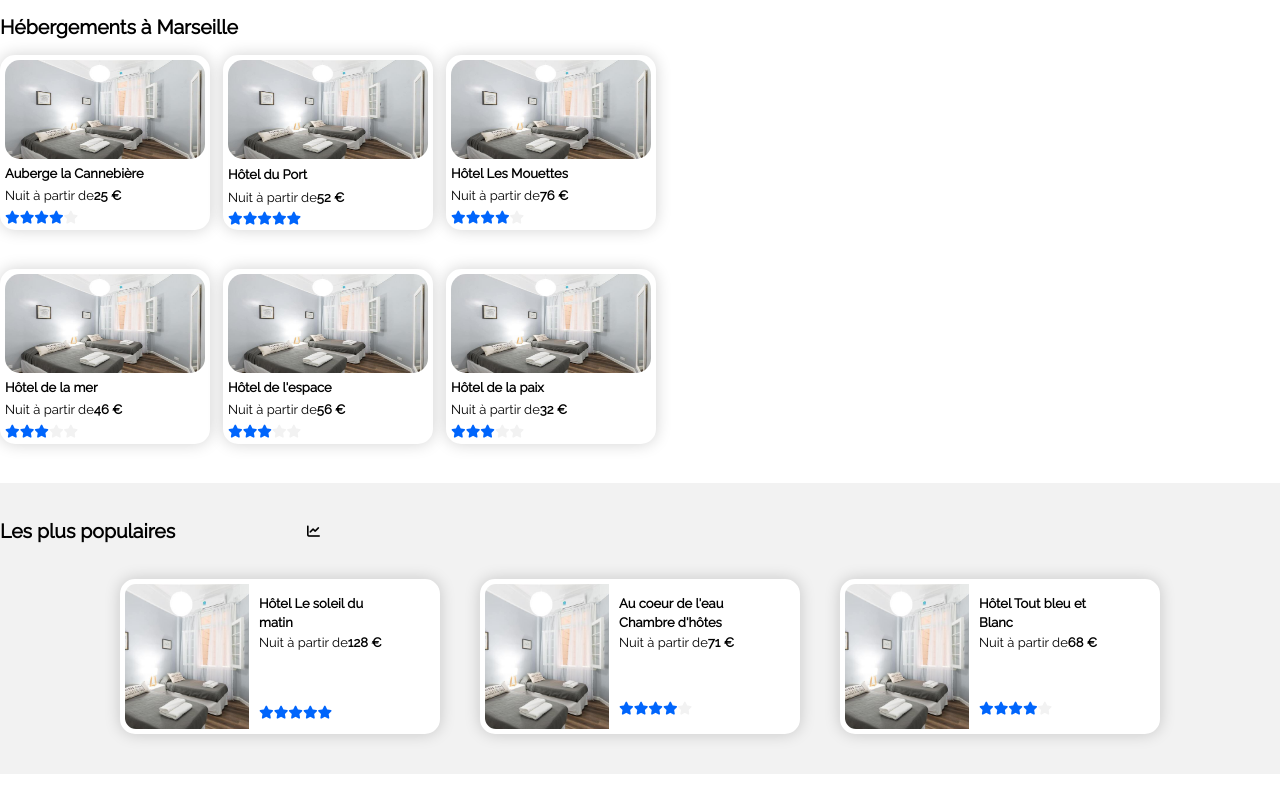
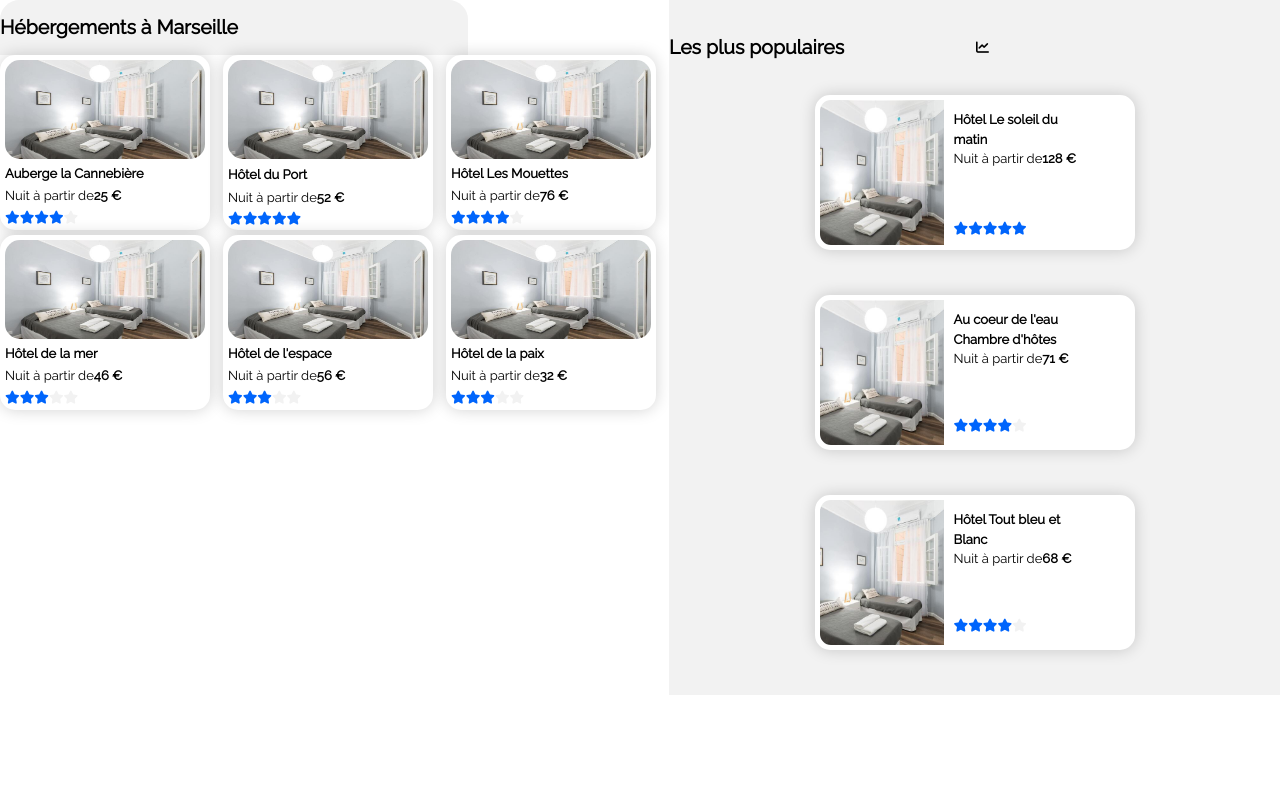
Before and after one commit to Samy9524/OpenClassRoomProject, a plain HTML site: page Squelette/chambre.html in a window 1280 px wide. Drawn offline with Linux system fonts and the light colour scheme.

Commit message:
mis a jour chambre.html et style.css

```diff
--- a/Squelette/chambre.html
+++ b/Squelette/chambre.html
@@ -12,6 +12,7 @@
 </head>
 
 <body>
+    <main class="main1">
     <article id="hebergements">
         <h2>Hébergements à Marseille</h2>
         <div class="articleLabel">
@@ -42,7 +43,7 @@
                         <i class="fas fa-star"> </i>
                     </div>
                 </div>
-            </a>
+           </a>
             <a href="#">
                 <div class="insideLabel">
                     <img src="chambrehotel.jpg" alt="Hôtel Les Mouettes" class="photo">
@@ -58,9 +59,7 @@
                 </div>
             </a>
         </div>
-
-
-
+    </article>
     <div class="articleLabel">
         <a href="#">
             <div class="insideLabel">
@@ -105,8 +104,10 @@
             </div>
         </a>
     </div>
-</article>
+
     </div>
+    </main>
+
     <!-- ASIDE -->
     <aside>
         <div class="aside">
@@ -173,9 +174,6 @@
         </div>
     </div>
     </aside>
-
-
-
 </body>
 
 </html>
--- a/Squelette/style.css
+++ b/Squelette/style.css
@@ -84,16 +84,28 @@
 	margin-top: 3em;
 	display: flex;
 	margin-bottom: 3em;
-}*/
+}
 /*.insideLabel{
     width: 320px;
     height: 195px;
     margin: 0px 15px 40px 15px;
 }
 */
+article {
+	width: 70%;
+	border-radius: 1.5em;
+	background-color: #f2f2f2;
+	display: flex;
+	flex-direction: column;
+	justify-content: space-between;
+	/*padding: 2vw 2vw 3vw 3vw;*/
+    padding : 2w 2w 0 0;
+
+}
+
 .articleLabel {
     display:flex;
-    height: 100%;
+    height: 180px;
    /*flex-wrap: wrap;*/
     /*justify-content: space-between;
     align-content: space-between;*/
@@ -103,12 +115,14 @@
     margin-left: 0;
     margin-right: 0;
 
-    height: 100%;
+    /*height: 150px;*/
     background-color:#fff;
     justify-content: flex-start;
 
 }
 body {
+    display:flex;
+    flex-direction: row;
 	margin:0;
 	font-family: "Raleway", sans-serif;
 	font-size: 13px;
@@ -117,6 +131,7 @@ body {
 a{
 	color:black;
 	text-decoration: none;
+    height:200px;
 }
 .insideLabel {
    	/*width: 14.2vw;*/
@@ -149,7 +164,11 @@ a{
 	box-shadow: 0 0 16px #0000002e;
 }*/
 .hebergements{
-    width:600px;
+    /*display:flex;*/
+    /*width:900px;
+    height:300px;*/
+    flex-basis: 600px;
+    height:100%;
 }
 aside {
 	border-radius: 15px;
--- a/Squelette/stylebrut.css
+++ b/Squelette/stylebrut.css
@@ -70,6 +70,28 @@
         font-size:1.2em;
      }
 }*/
+article {
+	width: 70%;
+	border-radius: 1.5em;
+	background-color: #f2f2f2;
+	display: flex;
+	flex-direction: column;
+	justify-content: space-between;
+	padding: 2vw 2vw 3vw 3vw;
+}
+
+.articleLabel {
+    width:670px;
+    height:180px;
+	/*height: 100%;*/
+	/*display: flex;*/
+	flex-wrap: nowrap;
+	/*justify-content: space-between;*/
+    justify-content: flex-start;
+	/*align-content: space-between;*/
+
+	background-color: #f2f2f2;
+}
 h2 {
     padding: 0em 0em 0em 1.5em;
 }
@@ -88,7 +110,7 @@ h2,
 	width:150px;
 	height: 132px;
 	border-radius: 15px 15px 0px 0px;
-	object-fit: fill;
+	/*object-fit: fill;/*
 }
 .photo2 {
 	width: 320px;
```
